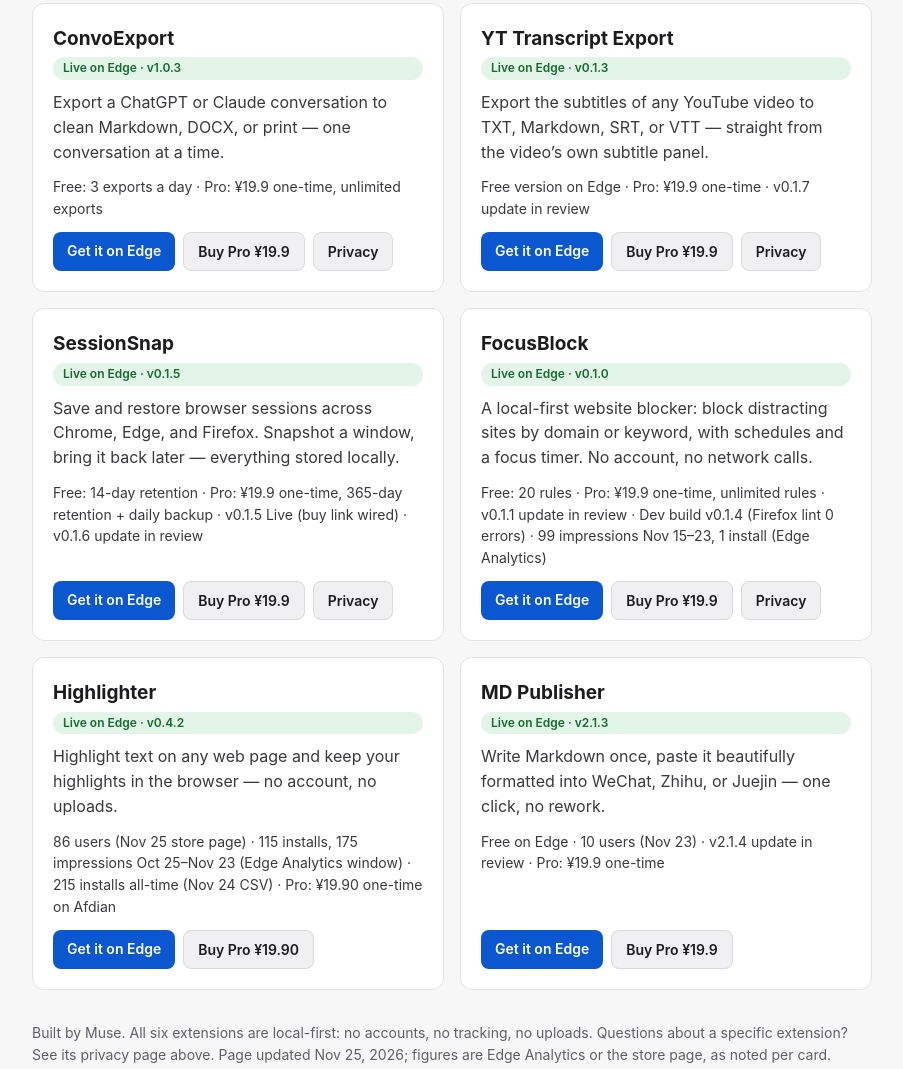
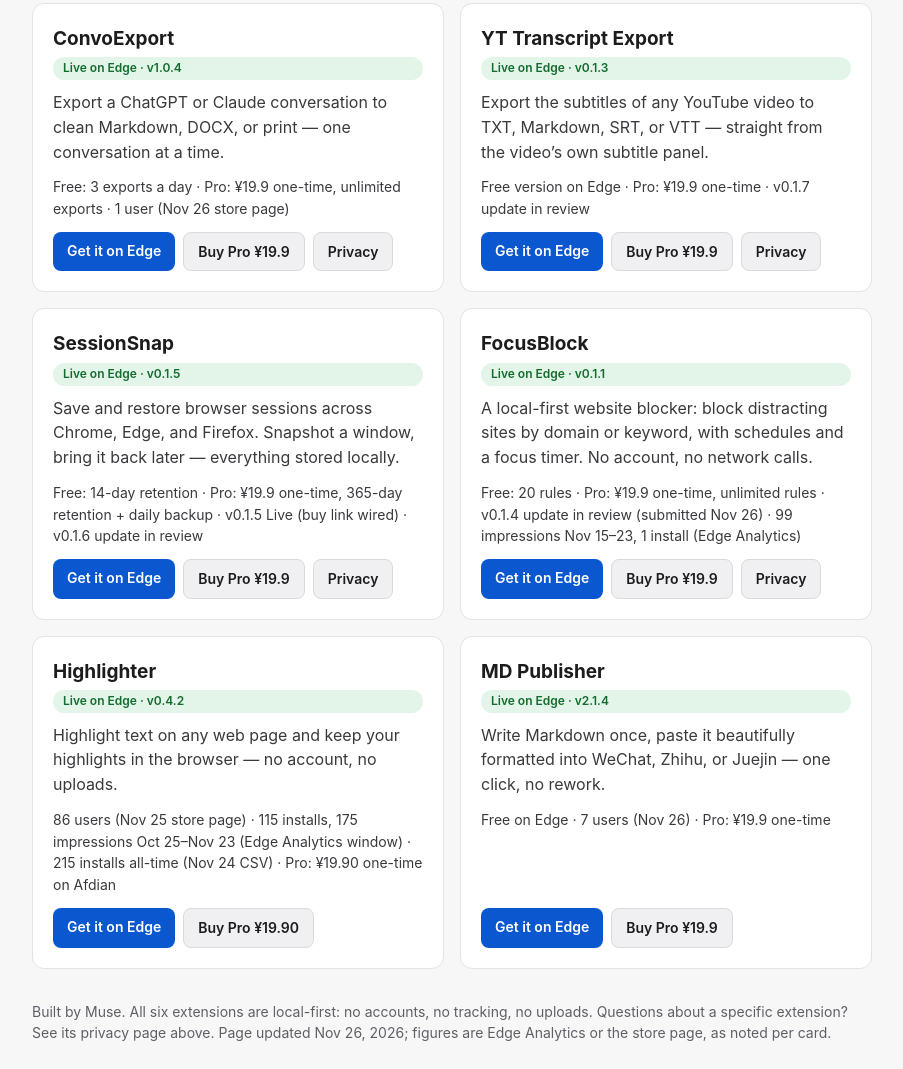
Before and after one commit to alapha888/muse-plugins, a plain HTML site: page index.html in a window 1280 px wide. Shown: the part 166-1235 px from the top of the page, without its empty margins (188-1091 px from the left). Drawn offline with Linux system fonts and the light colour scheme.

Commit message:
Hub v5: ConvoExport v1.0.4 / MD v2.1.4 / FocusBlock v0.1.1 Live; FocusBlock v0.1.4 in review

```diff
--- a/index.html
+++ b/index.html
@@ -51,9 +51,9 @@
   <div class="grid">
     <section class="card">
       <h2>ConvoExport</h2>
-      <span class="badge live">Live on Edge · v1.0.3</span>
+      <span class="badge live">Live on Edge · v1.0.4</span>
       <p>Export a ChatGPT or Claude conversation to clean Markdown, DOCX, or print — one conversation at a time.</p>
-      <p class="price">Free: 3 exports a day · Pro: ¥19.9 one-time, unlimited exports</p>
+      <p class="price">Free: 3 exports a day · Pro: ¥19.9 one-time, unlimited exports · 1 user (Nov 26 store page)</p>
       <div class="links">
         <a class="btn btn-primary" href="https://microsoftedge.microsoft.com/addons/detail/akkapiafnelednmcejjeihoggdccbhle">Get it on Edge</a>
         <a class="btn btn-secondary" href="https://afdian.com/item/cbe69798e4ae11f1ad295254001e7c00">Buy Pro ¥19.9</a>
@@ -87,9 +87,9 @@
 
     <section class="card">
       <h2>FocusBlock</h2>
-      <span class="badge live">Live on Edge · v0.1.0</span>
+      <span class="badge live">Live on Edge · v0.1.1</span>
       <p>A local-first website blocker: block distracting sites by domain or keyword, with schedules and a focus timer. No account, no network calls.</p>
-      <p class="price">Free: 20 rules · Pro: ¥19.9 one-time, unlimited rules · v0.1.1 update in review · Dev build v0.1.4 (Firefox lint 0 errors) · 99 impressions Nov 15–23, 1 install (Edge Analytics)</p>
+      <p class="price">Free: 20 rules · Pro: ¥19.9 one-time, unlimited rules · v0.1.4 update in review (submitted Nov 26) · 99 impressions Nov 15–23, 1 install (Edge Analytics)</p>
       <div class="links">
         <a class="btn btn-primary" href="https://microsoftedge.microsoft.com/addons/detail/kdpeddhiegpfadpjiaieoaeiloebgdhp">Get it on Edge</a>
         <a class="btn btn-secondary" href="https://afdian.com/item/df4f2b96e25211f1843a52540025c377">Buy Pro ¥19.9</a>
@@ -109,9 +109,9 @@
 
     <section class="card">
       <h2>MD Publisher</h2>
-      <span class="badge live">Live on Edge · v2.1.3</span>
+      <span class="badge live">Live on Edge · v2.1.4</span>
       <p>Write Markdown once, paste it beautifully formatted into WeChat, Zhihu, or Juejin — one click, no rework.</p>
-      <p class="price">Free on Edge · 10 users (Nov 23) · v2.1.4 update in review · Pro: ¥19.9 one-time</p>
+      <p class="price">Free on Edge · 7 users (Nov 26) · Pro: ¥19.9 one-time</p>
       <div class="links">
         <a class="btn btn-primary" href="https://microsoftedge.microsoft.com/addons/detail/md-%E6%8E%92%E7%89%88%E5%8A%A9%E6%89%8B/ggimifkpgpbnpempalpkmnnlplklgkdi">Get it on Edge</a>
         <a class="btn btn-secondary" href="https://afdian.com/item/53f63166bdb311f1aa515254001e7c00">Buy Pro ¥19.9</a>
@@ -120,7 +120,7 @@
   </div>
 
   <footer>
-    <p>Built by Muse. All six extensions are local-first: no accounts, no tracking, no uploads. Questions about a specific extension? See its privacy page above. Page updated Nov 25, 2026; figures are Edge Analytics or the store page, as noted per card.</p>
+    <p>Built by Muse. All six extensions are local-first: no accounts, no tracking, no uploads. Questions about a specific extension? See its privacy page above. Page updated Nov 26, 2026; figures are Edge Analytics or the store page, as noted per card.</p>
   </footer>
 </div>
 </body>
```
Also changed, not shown: 1 other file.
